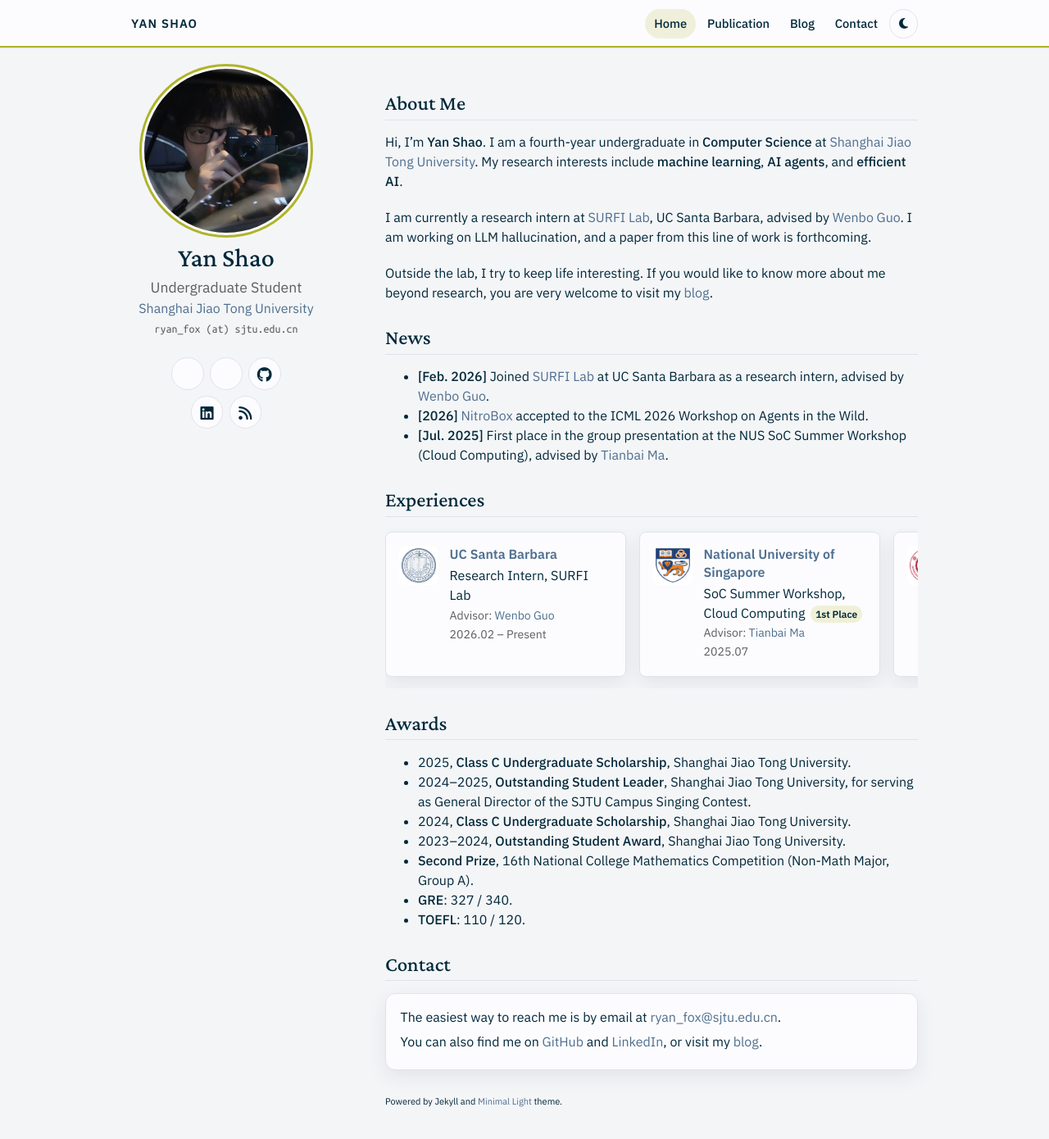
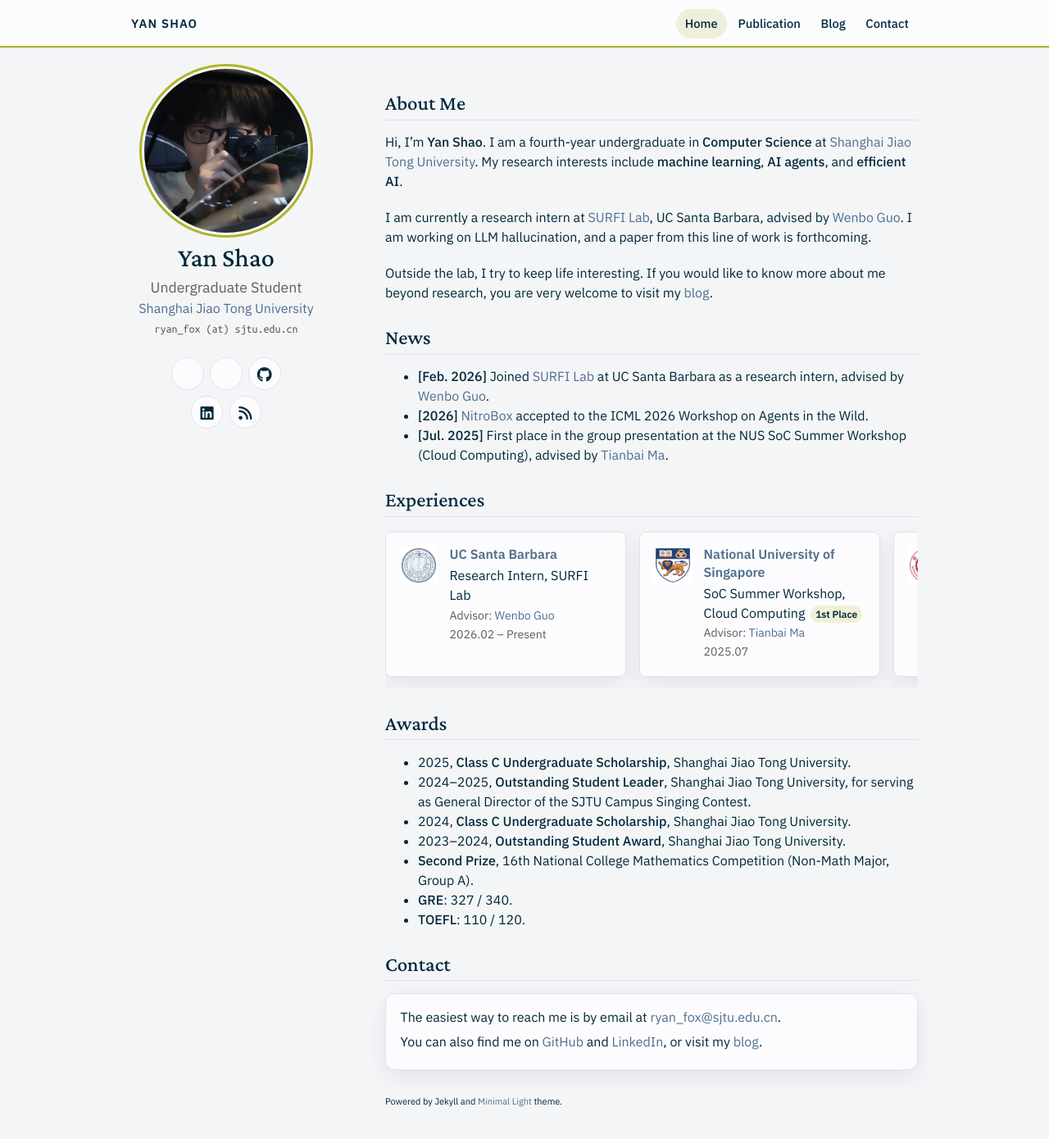
Before and after one commit to RyanStarFox/academic_page, a Jekyll site: the page built from index.md, in a window 1280 px wide and 1400 px high. Shown: the top 1390 px of the window at 82% size. Built offline with Jekyll 4.4.1, drawn with Linux system fonts in a browser that asks for light colours; a style sheet for code colours, icons or effects is not loaded; our own code applies the rules of GitHub Pages for plain Markdown files.

Commit message:
Follow the system color scheme for light and dark mode.
Co-authored-by: Cursor <cursoragent@cursor.com>

```diff
--- a/_layouts/homepage.html
+++ b/_layouts/homepage.html
@@ -15,11 +15,8 @@
     {% endif %}
     <script>
       (function () {
-        var theme = null;
-        try { theme = localStorage.getItem("theme"); } catch (e) {}
-        if (theme !== "light" && theme !== "dark") {
-          theme = window.matchMedia("(prefers-color-scheme: dark)").matches ? "dark" : "light";
-        }
+        try { localStorage.removeItem("theme"); } catch (e) {}
+        var theme = window.matchMedia("(prefers-color-scheme: dark)").matches ? "dark" : "light";
         document.documentElement.setAttribute("data-theme", theme);
       })();
     </script>
@@ -50,10 +47,6 @@
           <a href="{{ '/publications/' | relative_url }}" {% if page.path == 'publications.md' %}class="is-active"{% endif %}>Publication</a>
           <a href="{{ site.blog_link }}" target="_blank" rel="noopener">Blog</a>
           <a href="{{ '/' | relative_url }}#contact">Contact</a>
-          <button class="theme-toggle" id="theme-toggle" type="button" aria-label="Toggle color theme">
-            <i class="fas fa-moon" aria-hidden="true"></i>
-            <i class="fas fa-sun" aria-hidden="true"></i>
-          </button>
         </div>
       </div>
     </nav>
--- a/_sass/custom.scss
+++ b/_sass/custom.scss
@@ -110,8 +110,7 @@ dt {
   gap: 0.15rem;
 }
 
-.site-nav-links a,
-.theme-toggle {
+.site-nav-links a {
   font-family: "IBM Plex Sans", "Helvetica Neue", sans-serif;
   font-size: 0.92rem;
   font-weight: 500;
@@ -122,27 +121,10 @@ dt {
 }
 
 .site-nav-links a:hover,
-.site-nav-links a.is-active,
-.theme-toggle:hover {
+.site-nav-links a.is-active {
   background: var(--accent-soft);
   color: var(--accent-strong);
 }
-
-.theme-toggle {
-  border: 1px solid var(--line);
-  background: var(--card);
-  cursor: pointer;
-  width: 2.2rem;
-  height: 2.2rem;
-  padding: 0;
-  display: inline-flex;
-  align-items: center;
-  justify-content: center;
-}
-
-.theme-toggle .fa-sun { display: none; }
-html[data-theme="dark"] .theme-toggle .fa-moon { display: none; }
-html[data-theme="dark"] .theme-toggle .fa-sun { display: inline-block; }
 
 .wrapper {
   width: 960px;
--- a/assets/js/theme.js
+++ b/assets/js/theme.js
@@ -1,34 +1,16 @@
 (function () {
   var root = document.documentElement;
-  var button = document.getElementById("theme-toggle");
+  var media = window.matchMedia("(prefers-color-scheme: dark)");
 
-  function currentTheme() {
-    return root.getAttribute("data-theme") === "dark" ? "dark" : "light";
+  function applySystemTheme() {
+    root.setAttribute("data-theme", media.matches ? "dark" : "light");
   }
 
-  function setTheme(theme) {
-    root.setAttribute("data-theme", theme);
-    try {
-      localStorage.setItem("theme", theme);
-    } catch (e) {}
-    if (button) {
-      var next = theme === "dark" ? "light" : "dark";
-      button.setAttribute("aria-label", "Switch to " + next + " mode");
-      button.setAttribute("title", "Switch to " + next + " mode");
-    }
+  applySystemTheme();
+
+  if (media.addEventListener) {
+    media.addEventListener("change", applySystemTheme);
+  } else if (media.addListener) {
+    media.addListener(applySystemTheme);
   }
-
-  if (button) {
-    button.addEventListener("click", function () {
-      setTheme(currentTheme() === "dark" ? "light" : "dark");
-    });
-  }
-
-  window.matchMedia("(prefers-color-scheme: dark)").addEventListener("change", function (event) {
-    try {
-      if (!localStorage.getItem("theme")) {
-        setTheme(event.matches ? "dark" : "light");
-      }
-    } catch (e) {}
-  });
 })();
```
